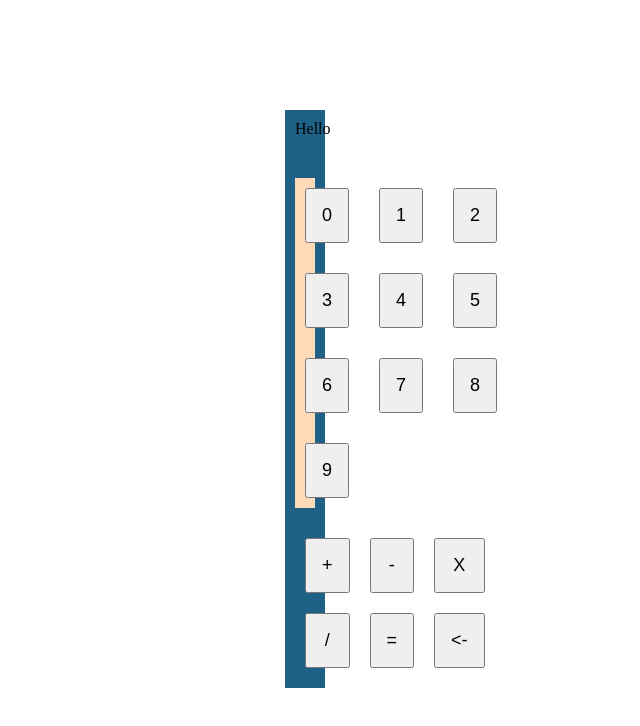
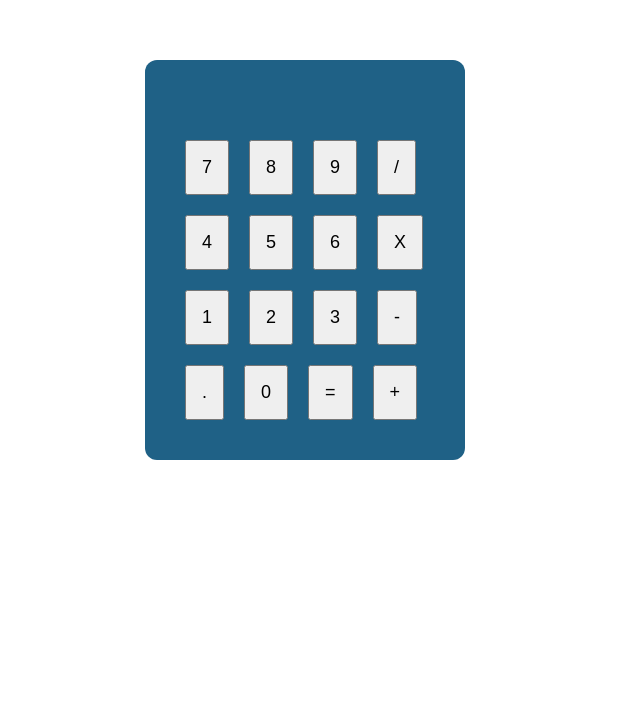
Before and after one commit to False-Ai/Calculator, a plain HTML site: page index.html in a window 1280 px wide. Shown: the part 150-876 px from the top of the page, without its empty margins (335-975 px from the left). After the commit the page ends 820 px from the top, so only its background shows below. Drawn offline with Linux system fonts and the light colour scheme.

Commit message:
add function

```diff
--- a/index.html
+++ b/index.html
@@ -8,7 +8,7 @@
 </head>
 <body>
   <div class="container">
-    <p class="display">Hello</p>
+    <p class="display"></p>
     <div class="numops"></div>
   </div>
   <script src="skeleton.js"></script>
--- a/skeleton.js
+++ b/skeleton.js
@@ -1,31 +1,84 @@
 let container = document.querySelector('.container');
-let btnbox = document.createElement('div');
-btnbox.setAttribute('class','btnbox');
-container.appendChild(btnbox);
-for(let i=0;i<=9;i++){
-  let buttons = document.createElement('button');
-  buttons.textContent=`${i}`;
-  btnbox.appendChild(buttons);
-}
 
-let opsbox = document.createElement('div');
-opsbox.classList.add('opsbox');
-let add = document.createElement('button');
-add.textContent="+";
-opsbox.appendChild(add);
-let sub = document.createElement('button');
-sub.textContent='-';
-opsbox.appendChild(sub);
-let mul = document.createElement('button');
-mul.textContent='X';
-opsbox.appendChild(mul);
-let divi = document.createElement('button');
-divi.textContent='/';
-opsbox.appendChild(divi);
-let equals = document.createElement('button');
-equals.textContent='=';
-opsbox.appendChild(equals);
-let back = document.createElement('button');
-back.textContent='<-';
-opsbox.appendChild(back);
-container.appendChild(opsbox);
+let display = document.querySelector('.display');
+let expression = '';
+
+let keypad = document.createElement('div');
+keypad.classList.add('keypad');
+container.appendChild(keypad);
+
+let buttons = [
+  '7', '8', '9', '/',
+  '4', '5', '6', 'X',
+  '1', '2', '3', '-',
+  '.',  '0', '=', '+'
+];
+
+buttons.forEach(val => {
+  let btn = document.createElement('button');
+  btn.textContent = val;
+
+  if (val === '') {
+      btn.style.visibility = 'hidden';
+      keypad.appendChild(btn);
+      return;
+    }
+  btn.addEventListener('click', ()=>{
+    if (!isNaN(val)) {
+      expression += val;
+      display.textContent += val;
+    }
+    else if (val === '.') {
+      if (!display.textContent.includes('.')) {
+        expression += val;
+        display.textContent += val;
+      } else {
+        console.log('Decimal point already exists');
+      }
+    }
+    else if (['+', '-', 'X', '/'].includes(val)) {
+      // Prevent starting with +, /, X
+      if (expression === '' && val !== '-') return;
+
+      // Replace last operator if needed
+      if (['+', '-', 'X', '/'].includes(expression.slice(-1))) {
+        expression = expression.slice(0, -1);
+        display.textContent = display.textContent.slice(0, -1);
+      }
+
+      expression += val;
+      display.textContent += val;
+      return;
+    }
+
+    else if (val === '=') {
+                console.log('Evaluating expression:', expression);
+
+      try {
+        if(expression.includes('+')){
+          console.log('Evaluating expression:', expression);
+
+          let parts = expression.split('+');
+          let total = parts.reduce((sum,part) => sum+Number(part),0);
+          display.textContent = total;
+          expression = total.toString();
+        }
+        else{
+          console.log('Evaluating expression:', expression);
+          display.textContent = expression;
+        }
+      } catch {
+        display.textContent = 'Error';
+        expression = '';
+      }
+    }
+    else {
+      if (['+', '-', 'X', '/'].includes(val) && expression === '') return;
+      if (['+', '-', 'X', '/'].includes(val) && ['+', '-', 'X', '/'].includes(expression.slice(-1))) return;
+
+      expression += val;
+      display.textContent = expression;
+    }
+  });
+  keypad.appendChild(btn);
+});
--- a/styles.css
+++ b/styles.css
@@ -4,26 +4,25 @@
   padding: 0;
 }
 
-.btnbox{
-  background-color: peachpuff;
-  display: grid;
-  grid-template-columns: repeat(3,1fr);
-  gap: 10px;
+body {
+  display: flex;
+  justify-content: center;
+  align-items: center;
+  height: 100vh; /* Full height of screen */
+  margin: 0;
 }
 
-.container{
+.container {
   display: flex;
   flex-direction: column;
   background-color: rgb(31, 97, 134);
-  margin: 250px 600px;
+  padding: 20px;
+  border-radius: 12px;
+  max-width: 320px; /* Optional: restrict size */
+  width: 90%;        /* Responsive: take up 90% on small screens */
 }
 
 button{
   padding: 15px;
   font-size: 18px;
 }
-
-.opsbox{
-  display: grid;
-  grid-template-columns: repeat(3,1fr);
-}
```
